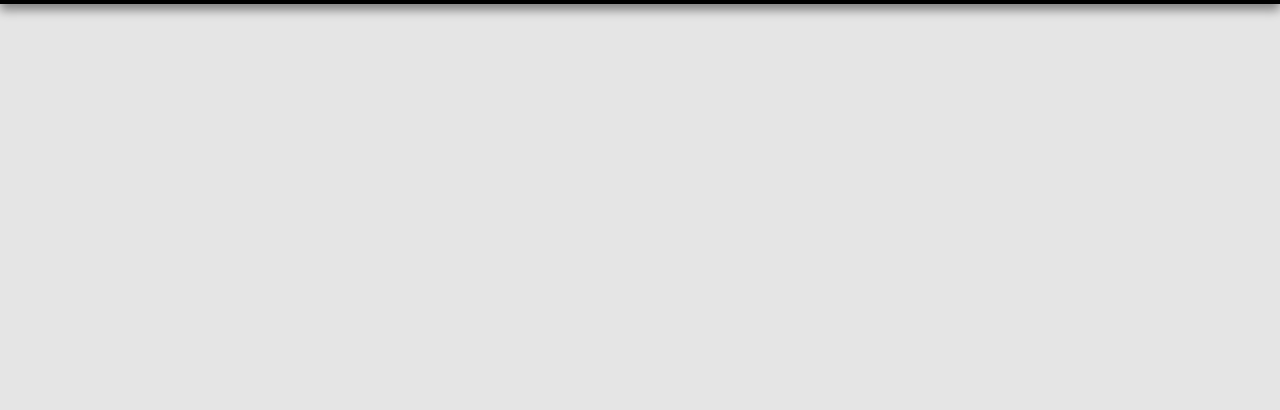
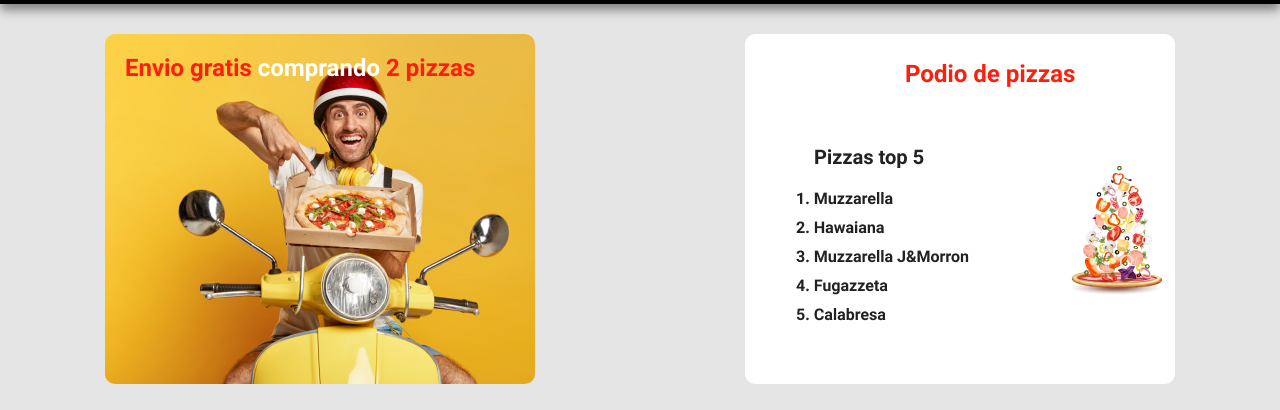
Before and after one commit to nataliehelm/Front_End_1, a plain HTML site: page Clase_11/index.html in a window 1280 px wide. Shown: the part 96-506 px from the top of the page. Drawn offline with Linux system fonts and the light colour scheme; the site is published under a folder, as on GitHub Pages, so addresses that start at the root find nothing.

Commit message:
solucionado problema visualizacion de imagenes en index Clase 11

```diff
--- a/Clase_11/css/style.css
+++ b/Clase_11/css/style.css
@@ -30,14 +30,14 @@ main {
     justify-content: space-around;
 }
 #delivery {
-    background-image: url('/Clase_11/img/delivery.png');
+    background-image: url('../img/delivery.png');
     background-repeat: no-repeat;
     border-radius: 10px;
     height: 350px;
     width: 430px;
 }
 #podio {
-    background-image: url('/Clase_11/img/podio.png');
+    background-image: url('../img/podio.png');
     background-repeat: no-repeat;
     border-radius: 10px;
     height: 350px;
```
